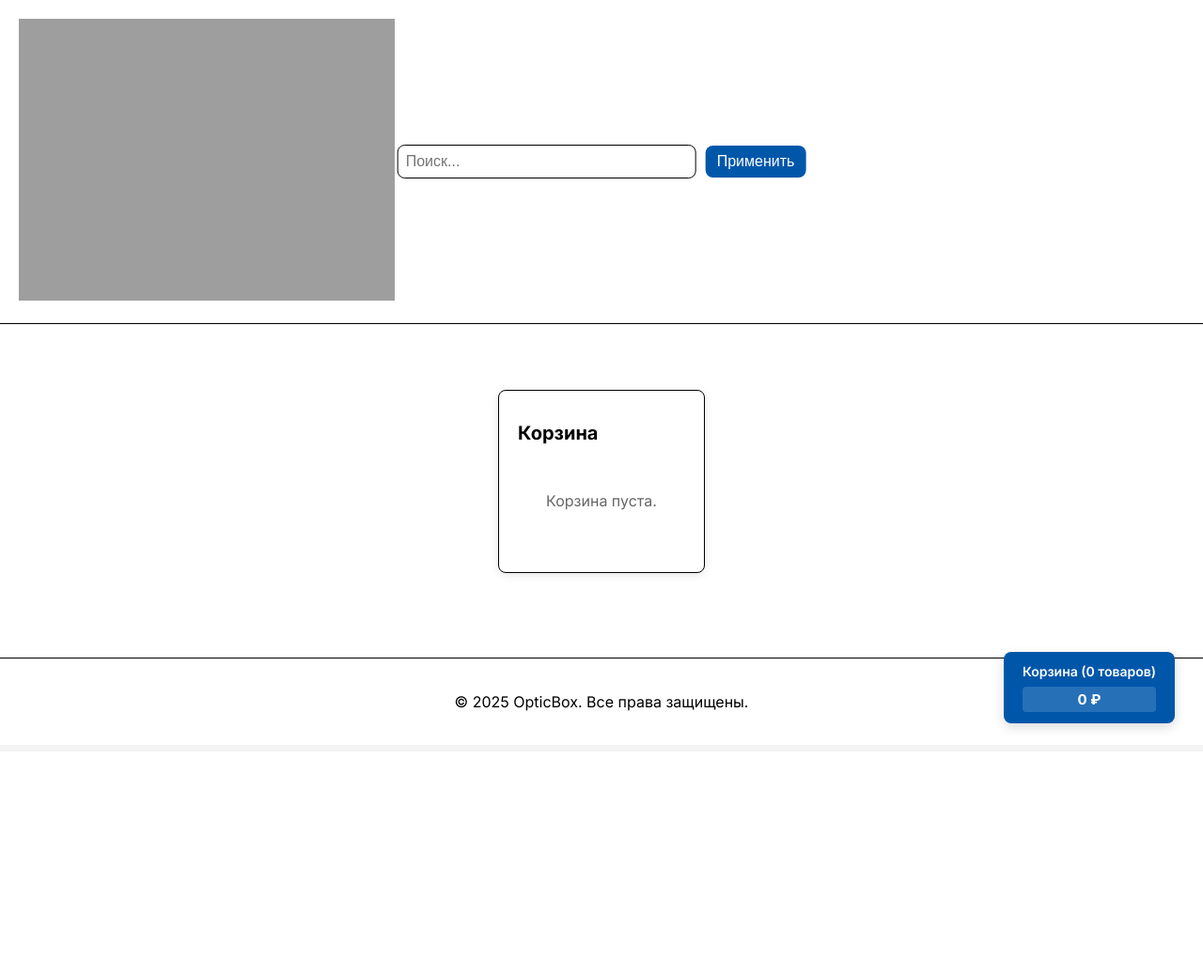
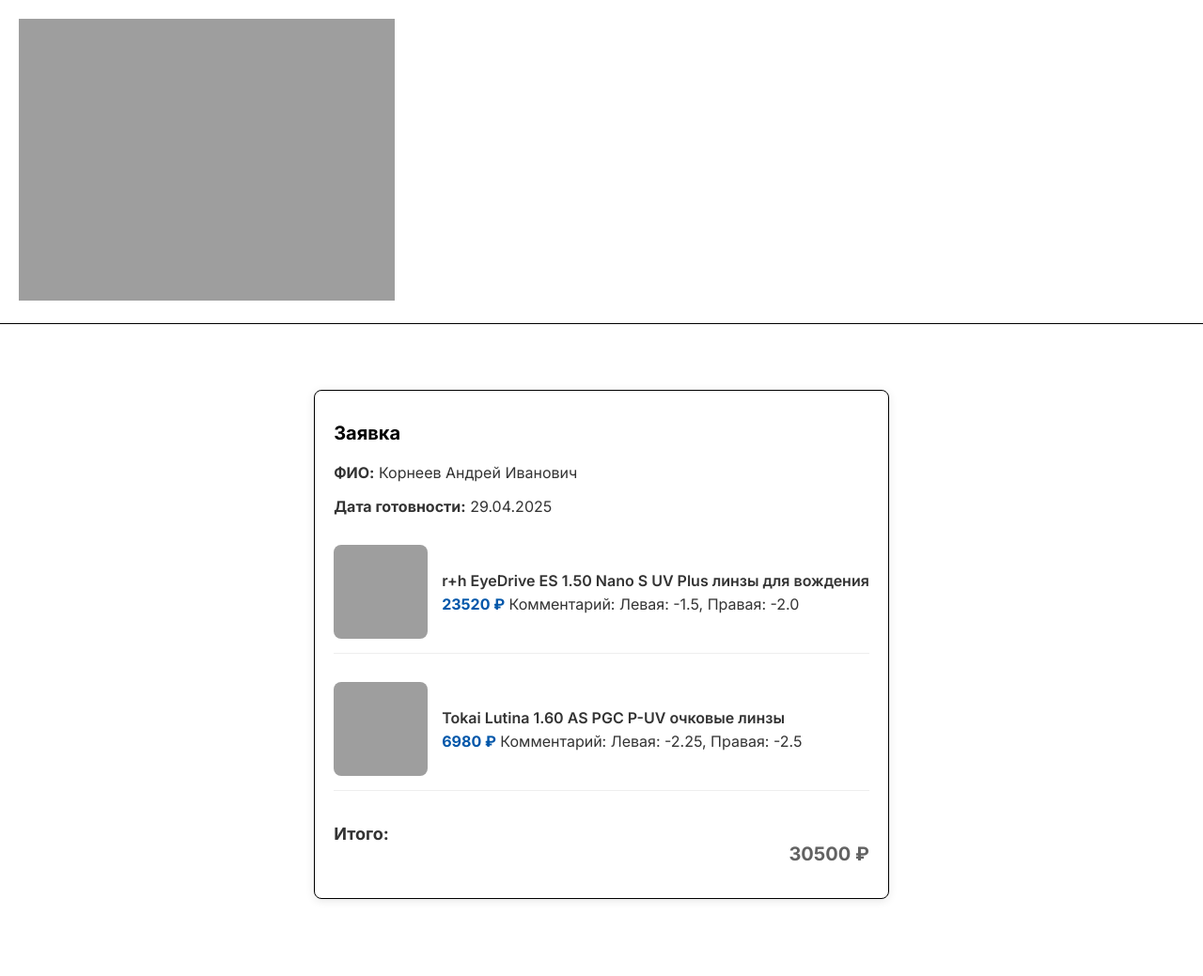
Before and after one commit to Efremov-01/Selling-glasses, a Django app: page /cart/ in a window 1280 px wide. Shown: the top 1039 px of the page at 94% size. Before the commit the page ends 776 px from the top, so only its background shows below. Run offline with Django 5.2, Linux system fonts and the light colour scheme; some web fonts are replaced.

Commit message:
Отредактировал данные

```diff
--- a/bmstu/urls.py
+++ b/bmstu/urls.py
@@ -1,12 +1,10 @@
 from django.contrib import admin
 from django.urls import path
-from bmstu_lab.views import home, lenses_detail, cart_detail, add_to_cart, remove_from_cart
+from bmstu_lab.views import home, lenses_detail, cart_detail
 
 urlpatterns = [
     path("admin/", admin.site.urls),
     path("", home, name="home"),
     path("lens/<int:lens_id>/", lenses_detail, name="lenses_detail"),
     path("cart/", cart_detail, name="cart_detail"),  # Обратите внимание на name="cart_detail"
-    path("cart/add/<int:lens_id>/", add_to_cart, name="add_to_cart"),
-    path('cart/remove/<int:lens_id>/', remove_from_cart, name='remove_from_cart'),
 ]
--- a/bmstu_lab/views.py
+++ b/bmstu_lab/views.py
@@ -1,64 +1,55 @@
-from django.shortcuts import render, redirect
+from django.shortcuts import render
 from django.conf import settings
 from urllib.parse import urljoin
 
 # Функция для генерации URL MinIO
 def get_minio_url(filename):
-    """Генерирует полный URL к файлу в MinIO"""
     return urljoin(settings.MINIO_STATIC_URL, filename)
 
 # Коллекция линз (без БД)
 lenses = [
-    {"id": 101, "name": "r+h EyeDrive ES 1.50 Nano S UV Plus линзы для вождения", "price": 23520,
+    {"id": 1, "name": "r+h EyeDrive ES 1.50 Nano S UV Plus линзы для вождения", "price": 23520,
      "description": "Сферические линзы для ожидания с защитой от ультрафиолета.",
-     "image_url": get_minio_url("card1.jpg")},
-    {"id": 102, "name": "Tokai 1.60 Transitions 7 PGC фотохромные линзы", "price": 14280,
+     "image_url": get_minio_url("1.jpg")},
+    {"id": 2, "name": "Tokai 1.60 Transitions 7 PGC фотохромные линзы", "price": 14280,
      "description": "Сферические традиционные (пластик).",
-     "image_url": get_minio_url("card2.jpg")},
-    {"id": 103, "name": "Tokai Lutina 1.60 AS PGC P-UV очковые линзы", "price": 6980,
+     "image_url": get_minio_url("2.jpg")},
+    {"id": 3, "name": "Tokai Lutina 1.60 AS PGC P-UV очковые линзы", "price": 6980,
      "description": "Очковые линзы с высоким индексом преломления.",
-     "image_url": get_minio_url("card3.jpg")},
-    {"id": 104, "name": "Tokai 1.50 E50 HMC очковые линзы", "price": 1260,
+     "image_url": get_minio_url("3.jpg")},
+    {"id": 4, "name": "Tokai 1.50 E50 HMC очковые линзы", "price": 1260,
      "description": "Очистные линзы для повседневного использования.",
-     "image_url": get_minio_url("card4.jpg")},
-    {"id": 105, "name": "Tokai 1.60 E60 HMC очковые линзы", "price": 1680,
+     "image_url": get_minio_url("4.jpg")},
+    {"id": 5, "name": "Tokai 1.60 E60 HMC очковые линзы", "price": 1680,
      "description": "Очковые линзы с улучшенной защитой.",
-     "image_url": get_minio_url("card5.jpg")}
+     "image_url": get_minio_url("5.jpg")}
 ]
 
 # Корзина (словарь с id товаров)
-cart = {}
+cart = {
+    1: {"id": 1, "name": "r+h EyeDrive ES 1.50 Nano S UV Plus линзы для вождения", "price": 23520, "image_url": get_minio_url("1.jpg"), "comment": "Левая: -1.5, Правая: -2.0"},
+    3: {"id": 3, "name": "Tokai Lutina 1.60 AS PGC P-UV очковые линзы", "price": 6980, "image_url": get_minio_url("3.jpg"), "comment": "Левая: -2.25, Правая: -2.5"},
+}
 
 def get_cart_total():
-    """Возвращает общую стоимость корзины"""
     return sum(item["price"] for item in cart.values())
 
 def home(request):
-    """Главная страница с фильтрацией и корзиной"""
-    search_query = request.GET.get("search", "").strip().lower()
-    filter_by = request.GET.get("filter_by", "all")
+    search_query = request.GET.get("search-lenses", "").strip().lower()
 
     filtered_lenses = lenses
     if search_query:
-        filtered_lenses = [l for l in lenses if
-                         search_query in l["name"].lower() or search_query in str(l["price"])]
-
-    if filter_by == "price":
-        filtered_lenses = sorted(filtered_lenses, key=lambda x: x["price"])
-    elif filter_by == "date":
-        filtered_lenses = sorted(filtered_lenses, key=lambda x: x["date"])
+        filtered_lenses = [l for l in lenses if search_query in l["name"].lower() or search_query in str(l["price"])]
 
     return render(request, "lenses_list.html", {
         "lenses": filtered_lenses,
         "cart_count": len(cart),
         "total_price": get_cart_total(),
         "search_query": search_query,
-        "filter_by": filter_by,
         "LOGO_URL": settings.LOGO_URL
     })
 
 def lenses_detail(request, lens_id):
-    """Страница с подробной информацией о линзе"""
     item = next((l for l in lenses if l["id"] == lens_id), None)
     return render(request, "lenses_detail.html", {
         "lens": item,
@@ -68,28 +59,14 @@ def lenses_detail(request, lens_id):
     })
 
 def cart_detail(request):
-    """Страница корзины"""
+    customer_info = {
+        "name": "Корнеев Андрей Иванович",
+        "ready_date": "29.04.2025"
+    }
     return render(request, "cart_detail.html", {
         "cart": cart,
         "cart_count": len(cart),
         "total_price": get_cart_total(),
+        "customer_info": customer_info,
         "LOGO_URL": settings.LOGO_URL
     })
-
-def add_to_cart(request, lens_id):
-    """Добавление линзы в корзину через отдельный URL"""
-    global cart
-    if request.method == "POST":
-        lens = next((l for l in lenses if l["id"] == lens_id), None)
-        if lens:
-            cart[lens_id] = lens  # Добавляем линзу в корзину
-
-    # Возвращаем пользователя обратно на главную страницу
-    return redirect("home")
-
-def remove_from_cart(request, lens_id):
-    """Удаление линзы из корзины"""
-    global cart
-    if lens_id in cart:
-        del cart[lens_id]
-    return redirect('cart_detail')
--- a/templates/base.html
+++ b/templates/base.html
@@ -16,26 +16,29 @@
             <a href="/" class="header-logo">
                 <img src="{{ LOGO_URL }}" alt="OpticBox Logo" class="logo-image">
             </a>
+            {% if request.path == '/' %}
             <div class="search-container">
                 <form method="GET" action="" class="filter-form">
-                    <input type="text" class="search-input" placeholder="Поиск..." name="search" value="{{ search_query }}">
+                    <input type="text" class="search-input" placeholder="Поиск очковых линз" name="search-lenses" value="{{ search_query }}">
                     <button type="submit" class="filter-button">Применить</button>
                 </form>
             </div>
+            {% endif %}
         </header>
         <main class="main-content">
             {% block content %}{% endblock %}
         </main>
-                <!-- Фиксированная корзина -->
+
+        {% if request.path == '/' %}
         <div class="fixed-cart">
             <a href="{% url 'cart_detail' %}" class="cart-link">Корзина ({{ cart_count }} товаров)</a>
             <span class="cart-total">{{ total_price }} ₽</span>
         </div>
+        {% endif %}
+
         <footer class="footer">
             <p>&copy; 2025 OpticBox. Все права защищены.</p>
         </footer>
-
-
     </div>
 </body>
 </html>
--- a/templates/cart_detail.html
+++ b/templates/cart_detail.html
@@ -2,8 +2,12 @@
 {% load static %}
 {% block content %}
 <div class="cart">
-    <h1>Корзина</h1>
+    <h1>Заявка</h1>
+
     {% if cart %}
+        <p><strong>ФИО:</strong> {{ customer_info.name }}</p>
+        <p><strong>Дата готовности:</strong> {{ customer_info.ready_date }}</p>
+
         <ul class="cart-items">
             {% for key, item in cart.items %}
                 <li class="cart-item">
@@ -11,14 +15,12 @@
                     <div class="cart-item-info">
                         <span class="cart-item-name">{{ item.name }}</span>
                         <span class="cart-item-price">{{ item.price }} ₽</span>
+                        <span class="cart-item-comment">Комментарий: {{ item.comment }}</span>
                     </div>
-                    <form method="POST" action="{% url 'remove_from_cart' item.id %}" class="cart-item-remove">
-                        {% csrf_token %}
-                        <button type="submit" class="btn-remove">×</button>
-                    </form>
                 </li>
             {% endfor %}
         </ul>
+
         <div class="cart-total">
             <span>Итого:</span>
             <span class="total-price">{{ total_price }} ₽</span>
--- a/templates/lenses_detail.html
+++ b/templates/lenses_detail.html
@@ -8,11 +8,5 @@
         <img src="{{ lens.image_url }}" alt="{{ lens.name }}" class="product-image">
         <p class="product-price">Цена: {{ lens.price }} ₽</p>
         <p class="product-description">{{ lens.description }}</p>
-
-        <!-- Форма для добавления в корзину -->
-        <form method="POST" action="{% url 'add_to_cart' lens.id %}">
-            {% csrf_token %}
-            <button type="submit" class="btn-add-to-cart">Добавить в заявку</button>
-        </form>
     </div>
 {% endblock %}
```
Also changed, not shown: docker-compose.yml (added, +23 -0 lines), templates/lenses_list.html (+0 -10 lines).
